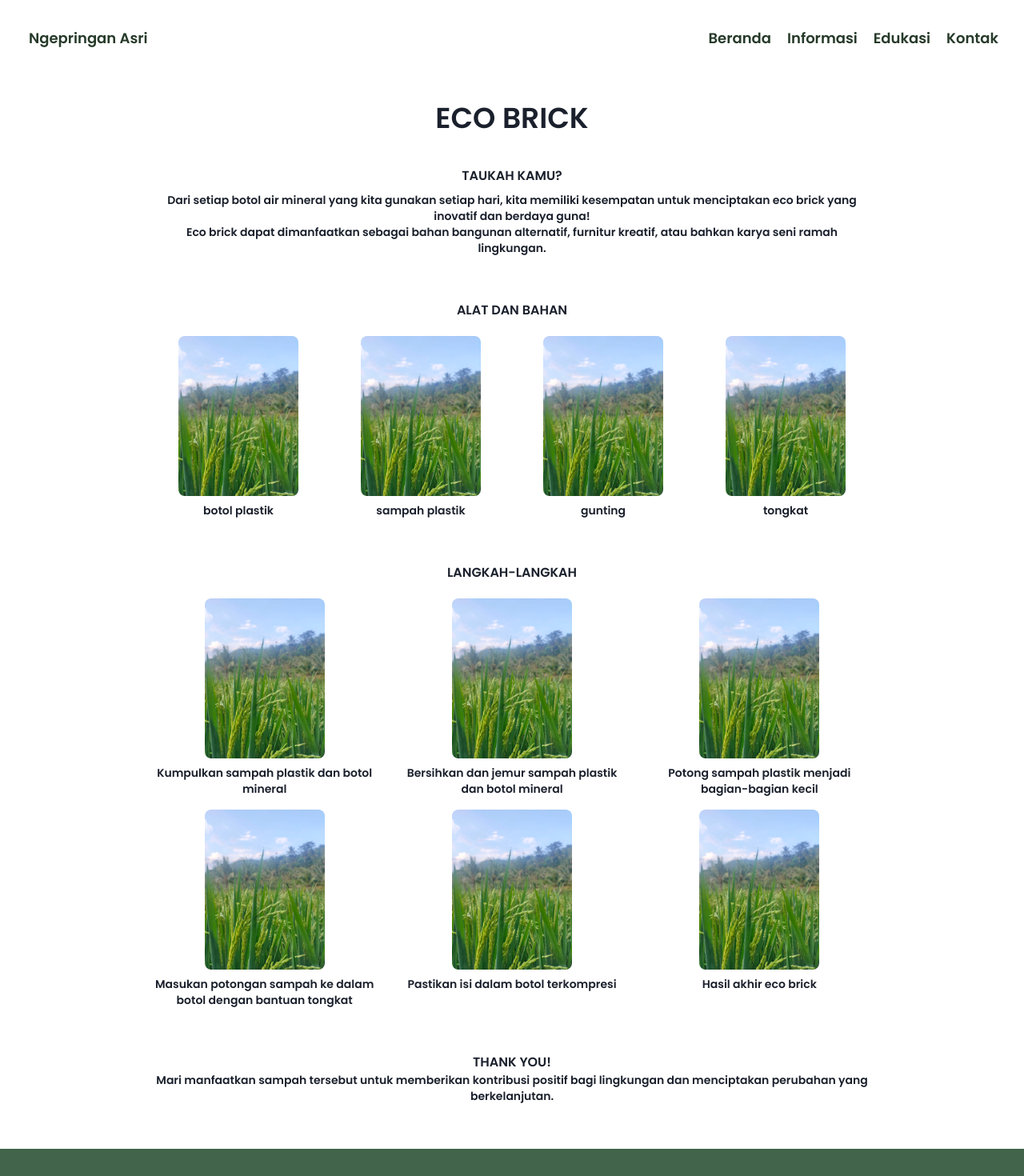
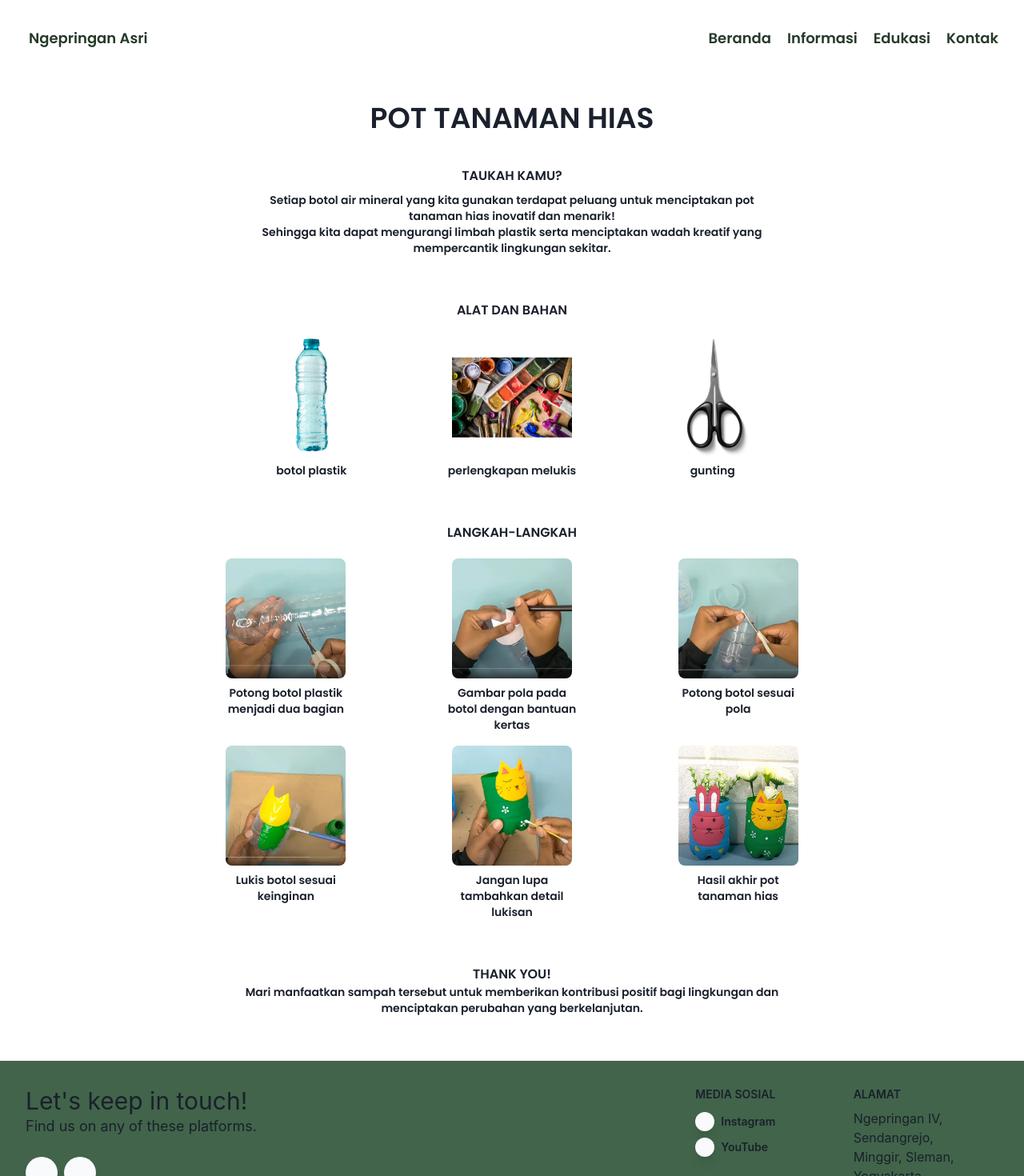
Before and after one commit to mhmd-arif/ngepringan, a React (Vite) app in the folder client/: page /edukasi/pottanamanhias in a window 1280 px wide. Shown: the top 1470 px of the page at 80% size. Built offline with nearby package versions, Linux system fonts and the light colour scheme; some icons are missing.

Commit message:
eduPotTanaman

```diff
--- a/client/src/pages/Homepage.jsx
+++ b/client/src/pages/Homepage.jsx
@@ -144,7 +144,7 @@ export default function Homepage() {
               <div className="grid grid-cols-6 grid-rows-6 max-h-[30rem] gap-4">
                 <img
                   src={GG1}
-                  className="row-span-3 col-span-3 object-cover w-full h-full rounded-lg transform ease duration-300 hover:scale-[1.02] hover:shadow-md"
+                  className="row-span-3 col-span-3 object-cover w-full h-full rounded-lg transform ease duration-300 hover:scale-[1.02] hover:shadow-md "
                 />
                 <img
                   src={GG2}
--- a/client/src/pages/blog/EduPotTanaman.jsx
+++ b/client/src/pages/blog/EduPotTanaman.jsx
@@ -1,6 +1,17 @@
 import { useNavigate } from "react-router-dom";
 import { Button, ButtonGroup } from "@chakra-ui/react";
 import { Bg, GG1, GG2, GG3, GG4, GG5, Logo } from "../../assets";
+import {
+  pot1,
+  pot2,
+  pot3,
+  pot4,
+  pot5,
+  pot6,
+  botol,
+  alatlukis,
+  gunting,
+} from "../../assets/image";
 import Navbar from "../../components/Navbar";
 import Footer from "../../components/Footer";
 
@@ -14,106 +25,102 @@ const EduPotTanaman = () => {
         id="Body"
         className=" w-full flex flex-col container mx-auto font-poppins items-center lg:text-center lg:mt-32 font-bold max-w-5xl"
       >
-        <h1 className="text-4xl mb-10">ECO BRICK</h1>
+        <h1 className="text-4xl mb-10">POT TANAMAN HIAS</h1>
         <div className="max-w-4xl flex flex-col gap-14">
-          <div className="flex flex-col gap-2 ">
+          <div className="flex flex-col gap-2 items-center">
             <h2>TAUKAH KAMU?</h2>
-            <p className=" text-sm font-semibold">
-              Dari setiap botol air mineral yang kita gunakan setiap hari, kita
-              memiliki kesempatan untuk menciptakan eco brick yang inovatif dan
-              berdaya guna! <br /> Eco brick dapat dimanfaatkan sebagai bahan
-              bangunan alternatif, furnitur kreatif, atau bahkan karya seni
-              ramah lingkungan.
+            <p className=" text-sm font-semibold max-w-2xl">
+              Setiap botol air mineral yang kita gunakan terdapat peluang untuk
+              menciptakan pot tanaman hias inovatif dan menarik! <br />
+              Sehingga kita dapat mengurangi limbah plastik serta menciptakan
+              wadah kreatif yang mempercantik lingkungan sekitar.
             </p>
           </div>
 
           <div>
             <h2>ALAT DAN BAHAN</h2>
-            <div className="grid grid-cols-4 w-full mt-5 justify-center gap-4 text-sm font-semibold">
+            <div className="grid grid-cols-3 grid-rows-1 w-full mt-5 justify-center gap-4 text-sm font-semibold px-20">
               <div className="flex flex-col items-center gap-2 ">
                 <img
-                  src={GG3}
+                  src={botol}
                   className="w-[150px] object-cover rounded-lg transform ease duration-300 hover:scale-[1.02] hover:shadow-md"
                 />
                 <div>botol plastik</div>
               </div>
               <div className="flex flex-col items-center gap-2 ">
                 <img
-                  src={GG3}
+                  src={alatlukis}
                   className="w-[150px] object-cover rounded-lg transform ease duration-300 hover:scale-[1.02] hover:shadow-md"
                 />
-                <div>sampah plastik </div>
+                <div>perlengkapan melukis </div>
               </div>
               <div className="flex flex-col items-center gap-2 ">
                 <img
-                  src={GG3}
+                  src={gunting}
                   className="w-[150px] object-cover rounded-lg transform ease duration-300 hover:scale-[1.02] hover:shadow-md"
                 />
                 <div>gunting </div>
-              </div>
-              <div className="flex flex-col items-center gap-2 ">
-                <img
-                  src={GG3}
-                  className="w-[150px] object-cover rounded-lg transform ease duration-300 hover:scale-[1.02] hover:shadow-md"
-                />
-                <div>tongkat</div>
               </div>
             </div>
           </div>
 
           <div>
             <h2>LANGKAH-LANGKAH</h2>
-            <div className="grid grid-cols-3 w-full mt-5 gap-y-4 gap-x-8 text-sm font-semibold">
+            <div className="grid grid-cols-3 w-full mt-5 gap-y-4 gap-x-8 text-sm font-semibold px-10">
               <div className="flex flex-col items-center gap-2">
                 <img
-                  src={GG3}
+                  src={pot1}
                   className="w-[150px] object-cover rounded-lg transform ease duration-300 hover:scale-[1.02] hover:shadow-md"
                 />
-                <div>Kumpulkan sampah plastik dan botol mineral</div>
+                <div className="px-10">
+                  Potong botol plastik menjadi dua bagian
+                </div>
               </div>
               <div className="flex flex-col items-center gap-2 ">
                 <img
-                  src={GG3}
+                  src={pot2}
                   className="w-[150px] object-cover rounded-lg transform ease duration-300 hover:scale-[1.02] hover:shadow-md"
                 />
-                <div>Bersihkan dan jemur sampah plastik dan botol mineral </div>
+                <div className="px-10">
+                  Gambar pola pada botol dengan bantuan kertas
+                </div>
               </div>
               <div className="flex flex-col items-center gap-2 ">
                 <img
-                  src={GG3}
+                  src={pot3}
                   className="w-[150px] object-cover rounded-lg transform ease duration-300 hover:scale-[1.02] hover:shadow-md"
                 />
-                <div>Potong sampah plastik menjadi bagian-bagian kecil </div>
+                <div className="px-10">Potong botol sesuai pola</div>
               </div>
               <div className="flex flex-col items-center gap-2  ">
                 <img
-                  src={GG3}
+                  src={pot4}
                   className="w-[150px] object-cover rounded-lg transform ease duration-300 hover:scale-[1.02] hover:shadow-md"
                 />
-                <div>
-                  Masukan potongan sampah ke dalam botol dengan bantuan tongkat
+                <div className="px-10">Lukis botol sesuai keinginan</div>
+              </div>
+              <div className="flex flex-col items-center gap-2  ">
+                <img
+                  src={pot5}
+                  className="w-[150px] object-cover rounded-lg transform ease duration-300 hover:scale-[1.02] hover:shadow-md"
+                />
+                <div className="px-10">
+                  Jangan lupa tambahkan detail lukisan
                 </div>
               </div>
               <div className="flex flex-col items-center gap-2  ">
                 <img
-                  src={GG3}
+                  src={pot6}
                   className="w-[150px] object-cover rounded-lg transform ease duration-300 hover:scale-[1.02] hover:shadow-md"
                 />
-                <div>Pastikan isi dalam botol terkompresi</div>
-              </div>
-              <div className="flex flex-col items-center gap-2  ">
-                <img
-                  src={GG3}
-                  className="w-[150px] object-cover rounded-lg transform ease duration-300 hover:scale-[1.02] hover:shadow-md"
-                />
-                <div>Hasil akhir eco brick</div>
+                <div className="px-10">Hasil akhir pot tanaman hias</div>
               </div>
             </div>
           </div>
 
-          <div>
+          <div className="w-full flex flex-col items-center">
             <h2>THANK YOU!</h2>
-            <div className="text-sm font-bold">
+            <div className="text-sm font-semibold max-w-2xl ">
               Mari manfaatkan sampah tersebut untuk memberikan kontribusi
               positif bagi lingkungan dan menciptakan perubahan yang
               berkelanjutan.
```
